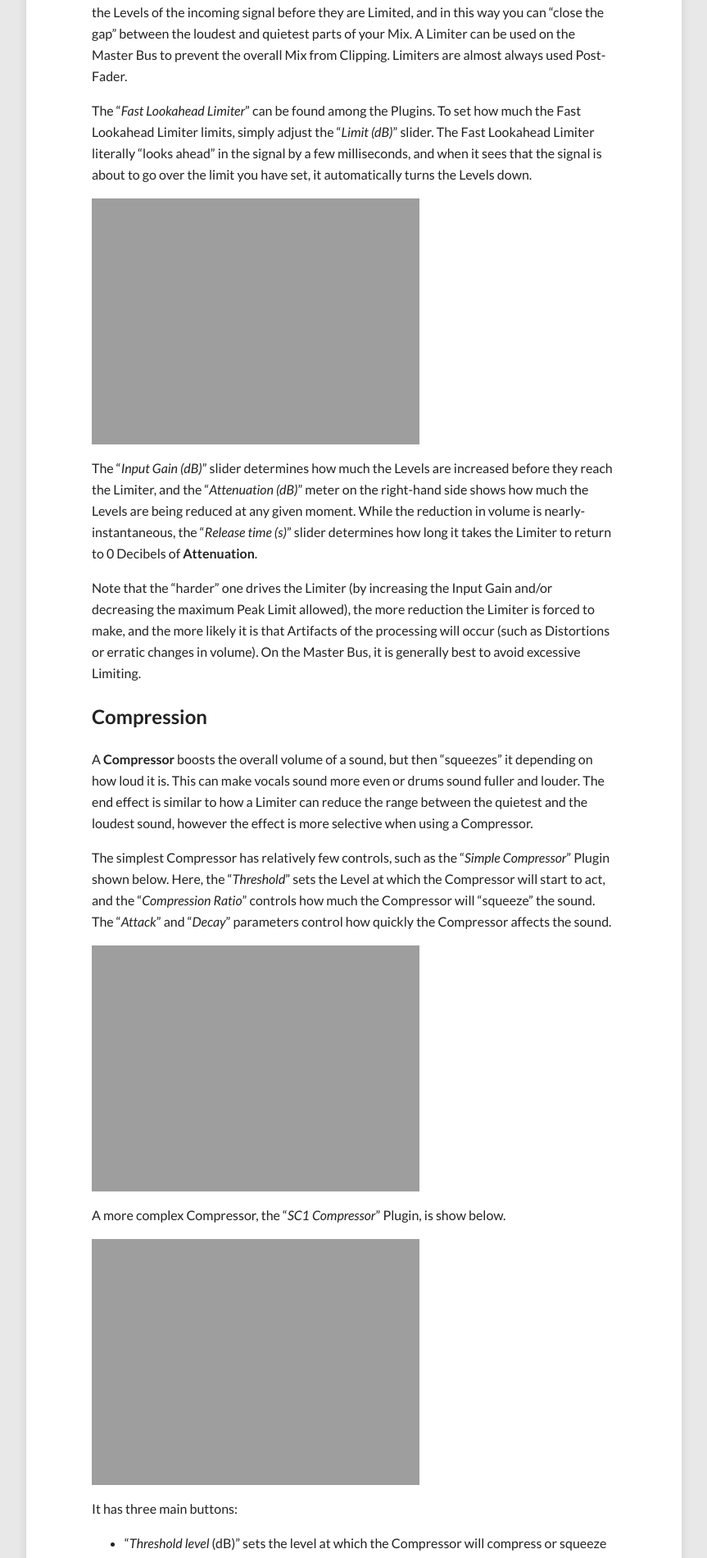
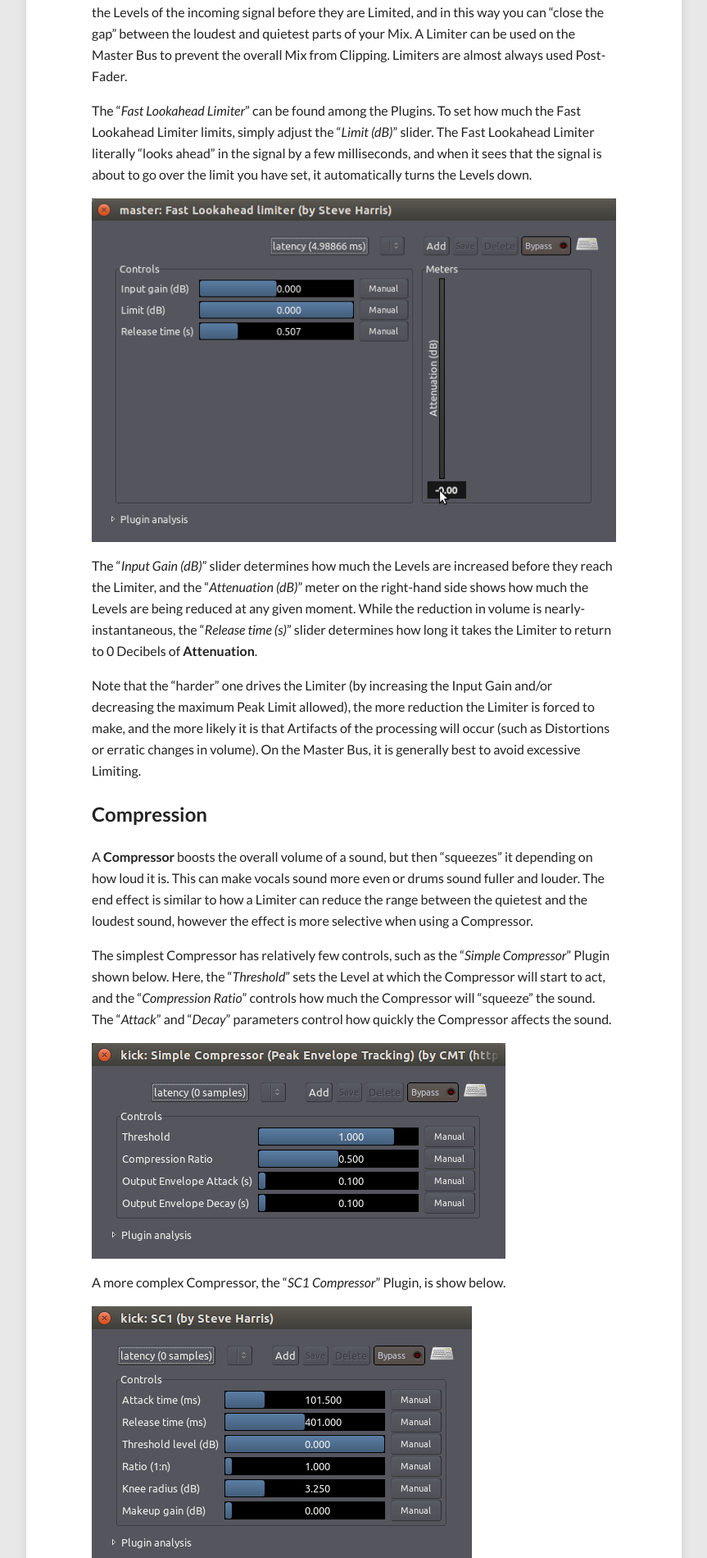
Before and after one commit to brunoruviaro/ardour4-tutorial, a Jekyll site: the page built from _posts/2014-07-19-dynamics.md, in a window 1280 px wide. Shown: the part 883-2783 px from the top of the page at 82% size, without its empty margins (208-1071 px from the left). Built offline with Jekyll 4.4.1, drawn with Linux system fonts in a browser that asks for light colours; nearby versions of some CDN libraries.

Commit message:
Update dynamics txt png

```diff
--- a/_posts/2014-07-19-dynamics.md
+++ b/_posts/2014-07-19-dynamics.md
@@ -13,8 +13,7 @@ image:
 One of the problems you may encounter in a Mix is that the loud parts
 are too loud, and/or the quiet parts are too quiet.
 
-This kind of problem
-cannot be easily solved using Faders to adjust the Levels alone. You may
+This kind of problem cannot be easily solved using Faders to adjust the Levels alone. You may
 set the Levels so high that they clip, or you may add unwanted
 background noise by simply turning Levels up. These are all problems
 with what is called the **Dynamic Range**, i.e., the difference between
@@ -39,7 +38,7 @@ ahead" in the signal by a few milliseconds, and when it sees that the
 signal is about to go over the limit you have set, it automatically
 turns the Levels down.
 
-![limiter]({{ site.url }}/images/Ardour3_Limiter_Fast_Lookahead.png)
+![limiter]({{ site.url }}/images/Ardour4_Limiter_Fast_Lookahead.png)
 
 The "*Input Gain (dB)*" slider determines how much the Levels are
 increased before they reach the Limiter, and the "*Attenuation (dB)*"
@@ -70,11 +69,11 @@ sets the Level at which the Compressor will start to act, and the
 the sound. The "*Attack*" and "*Decay*" parameters control how quickly
 the Compressor affects the sound.
 
-![simple compressor]({{ site.url }}/images/Ardour3_Compressor_Simple.png)
+![simple compressor]({{ site.url }}/images/Ardour4_Compressor_Simple.png)
 
 A more complex Compressor, the "*SC1 Compressor*" Plugin, is show below.
 
-![sc1 compressor]({{ site.url }}/images/Ardour3_Compressor_SC1.png)
+![sc1 compressor]({{ site.url }}/images/Ardour4_Compressor_SC1.png)
 
 It has three main buttons:
 
@@ -104,7 +103,7 @@ similar.
 
 Below is a screenshot of a similar Compressor from the [Calf Plugins Package](http://calf.sourceforge.net/plugins.html):
 
-![sc1 compressor]({{ site.url }}/images/Ardour3_Compressor_Calf.png)
+![sc1 compressor]({{ site.url }}/images/Ardour4_Compressor_Calf.png)
 
 ## Gating
 
@@ -121,14 +120,14 @@ Here, the "*Hard Gate*" Plugin displays a single control
 parameter, the "*Threshold*" at which the Gate will open and let the
 signal through.
 
-![gate]({{ site.url }}/images/Ardour3_Hard_Gate_Plugin.png)
+![gate]({{ site.url }}/images/Ardour4_Hard_Gate_Plugin.png)
 
 Other kinds of Gates, such as the Calf Gate Plugin, are
 more complex. They have independent control over how quickly the Gate
 opens (the "*Attack*") and closes (the "*Release*"), as well as other
 parameters quite similar to those described for the SC Compressor above.
 
-![gate2]({{ site.url }}/images/Ardour3_Gate_Calf.png)
+![gate2]({{ site.url }}/images/Ardour4_Gate_Calf.png)
 
 ## Continuing
 
```
Also changed, not shown: images/Ardour4_Compressor_Calf.png (added), images/Ardour4_Compressor_SC1.png (added), images/Ardour4_Compressor_Simple.png (added), images/Ardour4_Gate_Calf.png (added), images/Ardour4_Hard_Gate_Plugin.png (added), images/Ardour4_Limiter_Fast_Lookahead.png (added).
